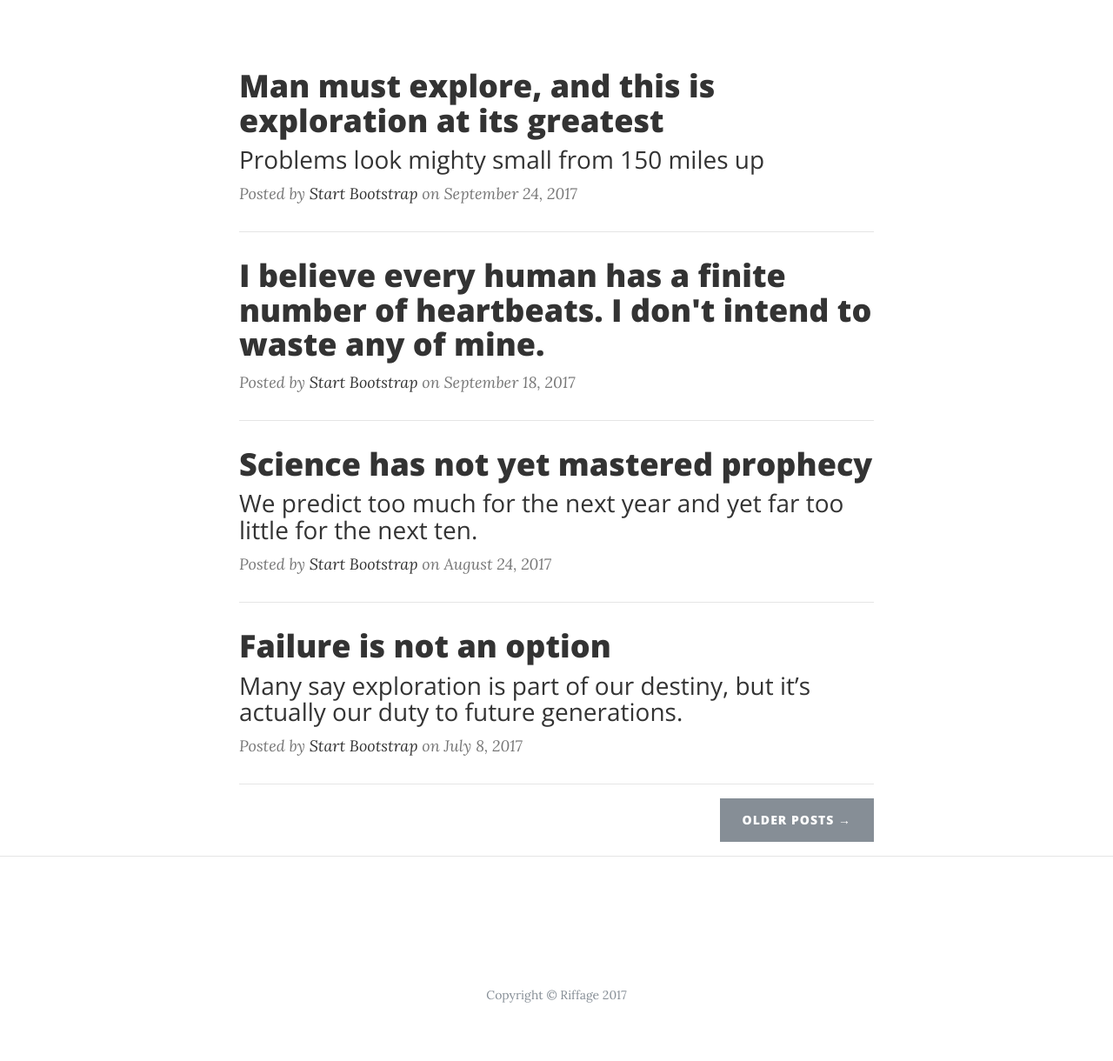
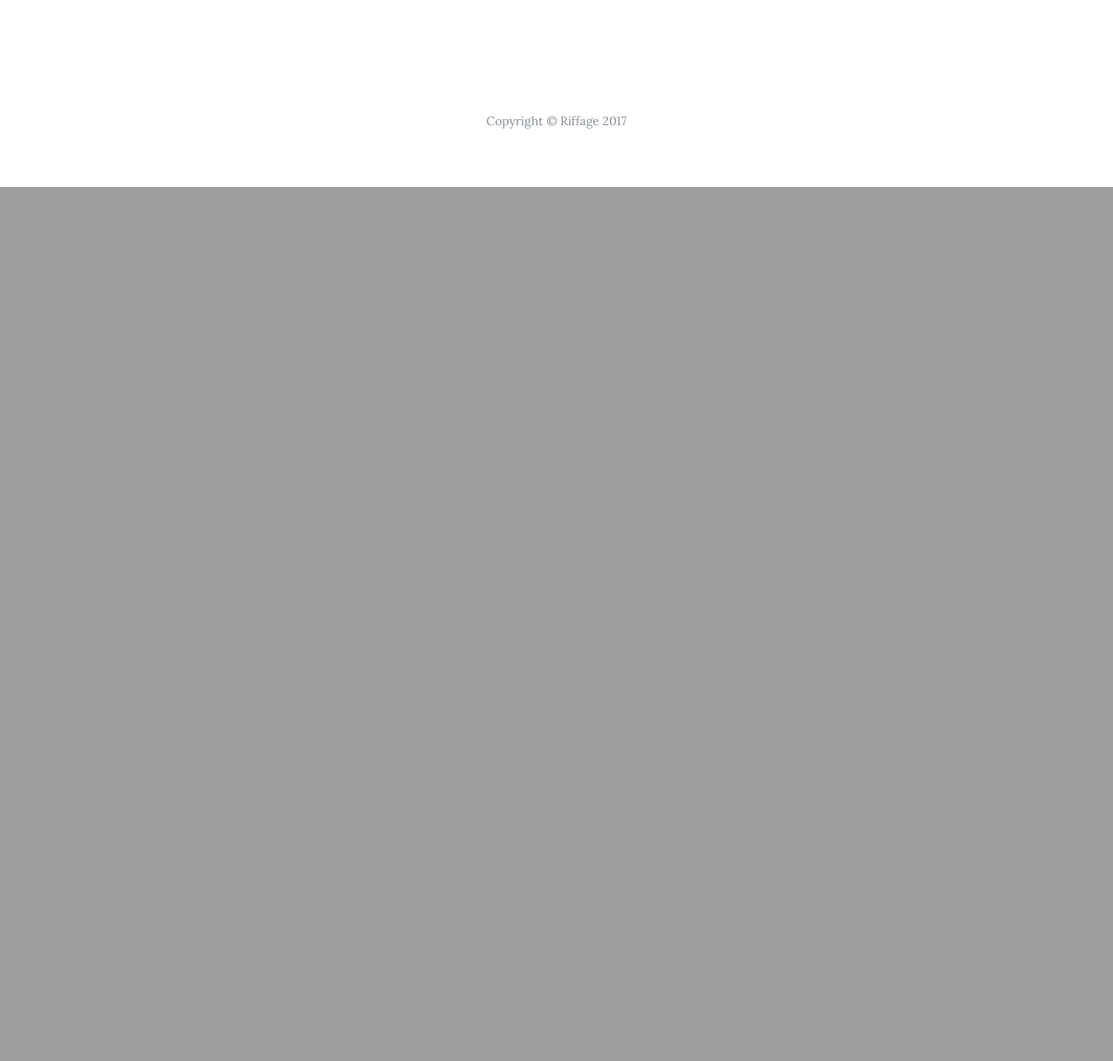
Before and after one commit to pefbass/riffage, a Django app: template riffage/templates/index.html in a window 1280 px wide. Shown: the part 597-1817 px from the top of the page at 87% size. After the commit the page ends 812 px from the top, so only its background shows below. Run offline with Django 3.2, Linux system fonts and the light colour scheme; the template is opened without the code that fills it, so the values that code supplies are empty; some libraries are stand-ins or nearby versions; some web fonts are replaced.

Commit message:
Modified home page.

```diff
--- a/riffage/templates/index.html
+++ b/riffage/templates/index.html
@@ -1,3 +1,4 @@
+{% load staticfiles %}
 <!DOCTYPE html>
 <html lang="en">
 
@@ -11,15 +12,15 @@
     <title>RIFFAGE</title>
 
     <!-- Bootstrap core CSS -->
-    <link href="../static/bootstrap/css/bootstrap.min.css" rel="stylesheet">
+    <link rel="stylesheet" href="{% static 'bootstrap/css/bootstrap.min.css' %}">
 
     <!-- Custom fonts for this template -->
-    <link href="../static/css/font-awesome.min.css" rel="stylesheet" type="text/css">
+    <link href="{% static 'css/font-awesome.min.css' %}" rel="stylesheet" type="text/css">
     <link href='https://fonts.googleapis.com/css?family=Lora:400,700,400italic,700italic' rel='stylesheet' type='text/css'>
     <link href='https://fonts.googleapis.com/css?family=Open+Sans:300italic,400italic,600italic,700italic,800italic,400,300,600,700,800' rel='stylesheet' type='text/css'>
 
     <!-- Custom styles for this template -->
-    <link href="../static/css/clean-blog.css" rel="stylesheet">
+    <link href="{% static 'css/clean-blog.css' %}" rel="stylesheet">
 
   </head>
 
@@ -28,7 +29,7 @@
     <!-- Navigation -->
     <nav class="navbar navbar-expand-lg navbar-light fixed-top" id="mainNav">
       <div class="container">
-        <img src="../../static/img/riffage_white.png" width="120" height="50" alt="">
+        <img src="{% static '/img/riffage_white.png' %}" width="130" height="71" alt="">
         <button class="navbar-toggler navbar-toggler-right" type="button" data-toggle="collapse"
         data-target="#navbarResponsive" aria-controls="navbarResponsive" aria-expanded="false" aria-label="Toggle navigation">
           Menu
@@ -37,10 +38,10 @@
         <div class="collapse navbar-collapse" id="navbarResponsive">
           <ul class="navbar-nav ml-auto">
             <li class="nav-item">
-              <a class="nav-link" href="/account/login">Sign in</a>
+              <a class="nav-link" href="/account/login">Log In</a>
             </li>
             <li class="nav-item">
-              <a class="nav-link" href="/account/create">Sign up</a>
+              <a class="nav-link" href="/account/create">Sign Up</a>
             </li>
           </ul>
         </div>
@@ -53,112 +54,20 @@
         <div class="row">
           <div class="col-lg-8 col-md-10 mx-auto">
             <div class="site-heading">
-              <img src="../../static/img/riffage_white.png" width="40%" height= "40%" alt="">
-              <span class="subheading" style="font-weight: bold">...Follow the smoke to the riff-filled land</span>
+              <img src="{% static '/img/riffage_white.png' %}" width="40%" height= "40%" alt="">
+              <span class="subheading" style="font-weight: bold">
+                <em>...Follow the smoke to the riff-filled land.</em>
+              </span>
             </div>
           </div>
         </div>
       </div>
     </header>
 
-    <!-- Main Content -->
-    <div class="container">
-      <div class="row">
-        <div class="col-lg-8 col-md-10 mx-auto">
-          <div class="post-preview">
-            <a href="post.html">
-              <h2 class="post-title">
-                Man must explore, and this is exploration at its greatest
-              </h2>
-              <h3 class="post-subtitle">
-                Problems look mighty small from 150 miles up
-              </h3>
-            </a>
-            <p class="post-meta">Posted by
-              <a href="#">Start Bootstrap</a>
-              on September 24, 2017</p>
-          </div>
-          <hr>
-          <div class="post-preview">
-            <a href="post.html">
-              <h2 class="post-title">
-                I believe every human has a finite number of heartbeats. I don't intend to waste any of mine.
-              </h2>
-            </a>
-            <p class="post-meta">Posted by
-              <a href="#">Start Bootstrap</a>
-              on September 18, 2017</p>
-          </div>
-          <hr>
-          <div class="post-preview">
-            <a href="post.html">
-              <h2 class="post-title">
-                Science has not yet mastered prophecy
-              </h2>
-              <h3 class="post-subtitle">
-                We predict too much for the next year and yet far too little for the next ten.
-              </h3>
-            </a>
-            <p class="post-meta">Posted by
-              <a href="#">Start Bootstrap</a>
-              on August 24, 2017</p>
-          </div>
-          <hr>
-          <div class="post-preview">
-            <a href="post.html">
-              <h2 class="post-title">
-                Failure is not an option
-              </h2>
-              <h3 class="post-subtitle">
-                Many say exploration is part of our destiny, but it’s actually our duty to future generations.
-              </h3>
-            </a>
-            <p class="post-meta">Posted by
-              <a href="#">Start Bootstrap</a>
-              on July 8, 2017</p>
-          </div>
-          <hr>
-          <!-- Pager -->
-          <div class="clearfix">
-            <a class="btn btn-secondary float-right" href="#">Older Posts &rarr;</a>
-          </div>
-        </div>
-      </div>
-    </div>
-
-    <hr>
-
-    <!-- Footer -->
     <footer>
       <div class="container">
         <div class="row">
           <div class="col-lg-8 col-md-10 mx-auto">
-            <ul class="list-inline text-center">
-              <li class="list-inline-item">
-                <a href="#">
-                  <span class="fa-stack fa-lg">
-                    <i class="fa fa-circle fa-stack-2x"></i>
-                    <i class="fa fa-twitter fa-stack-1x fa-inverse"></i>
-                  </span>
-                </a>
-              </li>
-              <li class="list-inline-item">
-                <a href="#">
-                  <span class="fa-stack fa-lg">
-                    <i class="fa fa-circle fa-stack-2x"></i>
-                    <i class="fa fa-facebook fa-stack-1x fa-inverse"></i>
-                  </span>
-                </a>
-              </li>
-              <li class="list-inline-item">
-                <a href="#">
-                  <span class="fa-stack fa-lg">
-                    <i class="fa fa-circle fa-stack-2x"></i>
-                    <i class="fa fa-github fa-stack-1x fa-inverse"></i>
-                  </span>
-                </a>
-              </li>
-            </ul>
             <p class="copyright text-muted">Copyright &copy; Riffage 2017</p>
           </div>
         </div>
@@ -166,11 +75,11 @@
     </footer>
 
     <!-- Bootstrap core JavaScript -->
-    <script src="../static/js/jquery/jquery-3.2.1.min.js"></script>
-    <script src="../static/bootstrap/js/bootstrap.min.js"></script>
+    <script src="{% static 'js/jquery/jquery-3.2.1.min.js' %}"></script>
+    <script src="{% static 'bootstrap/js/bootstrap.min.js' %}"></script>
 
     <!-- Custom scripts for this template -->
-    <script src="../static/js/clean-blog.min.js"></script>
+    <script src="{% static 'js/clean-blog.min.js' %}"></script>
 
   </body>
 
```
